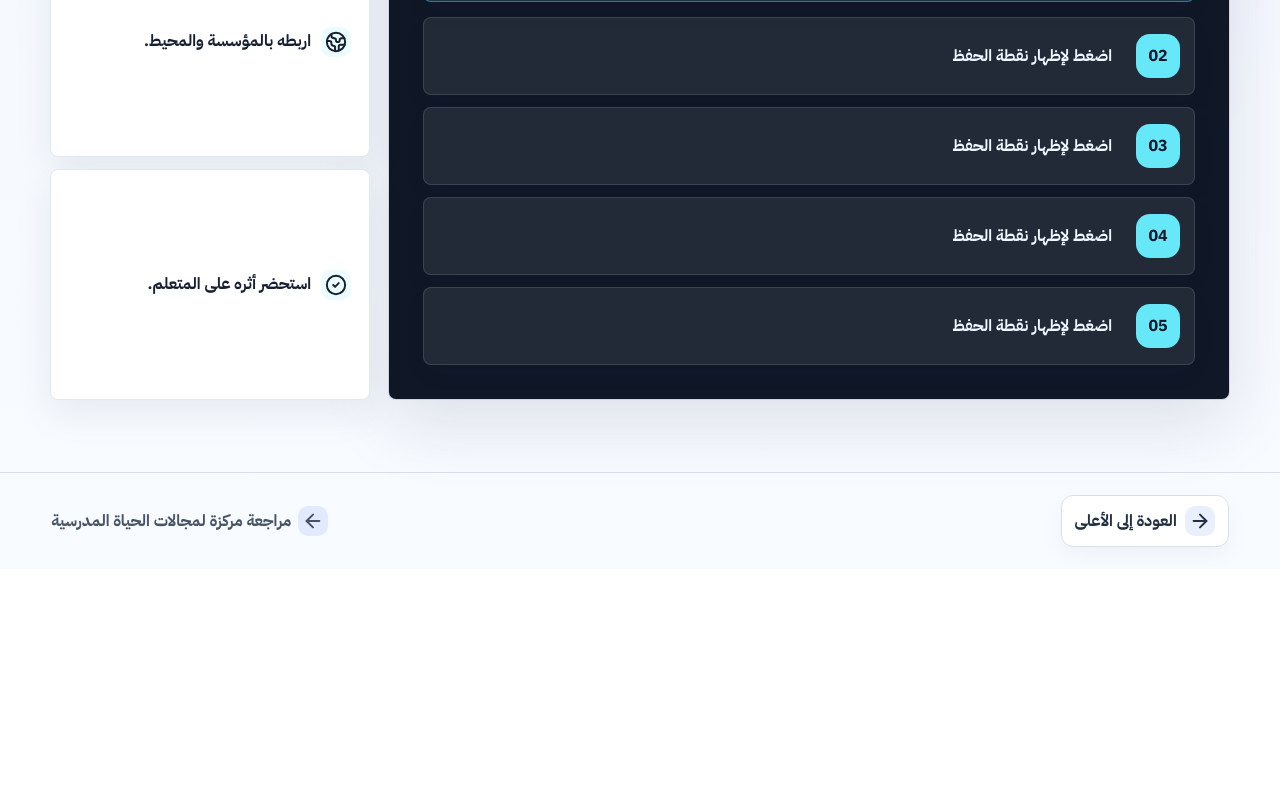
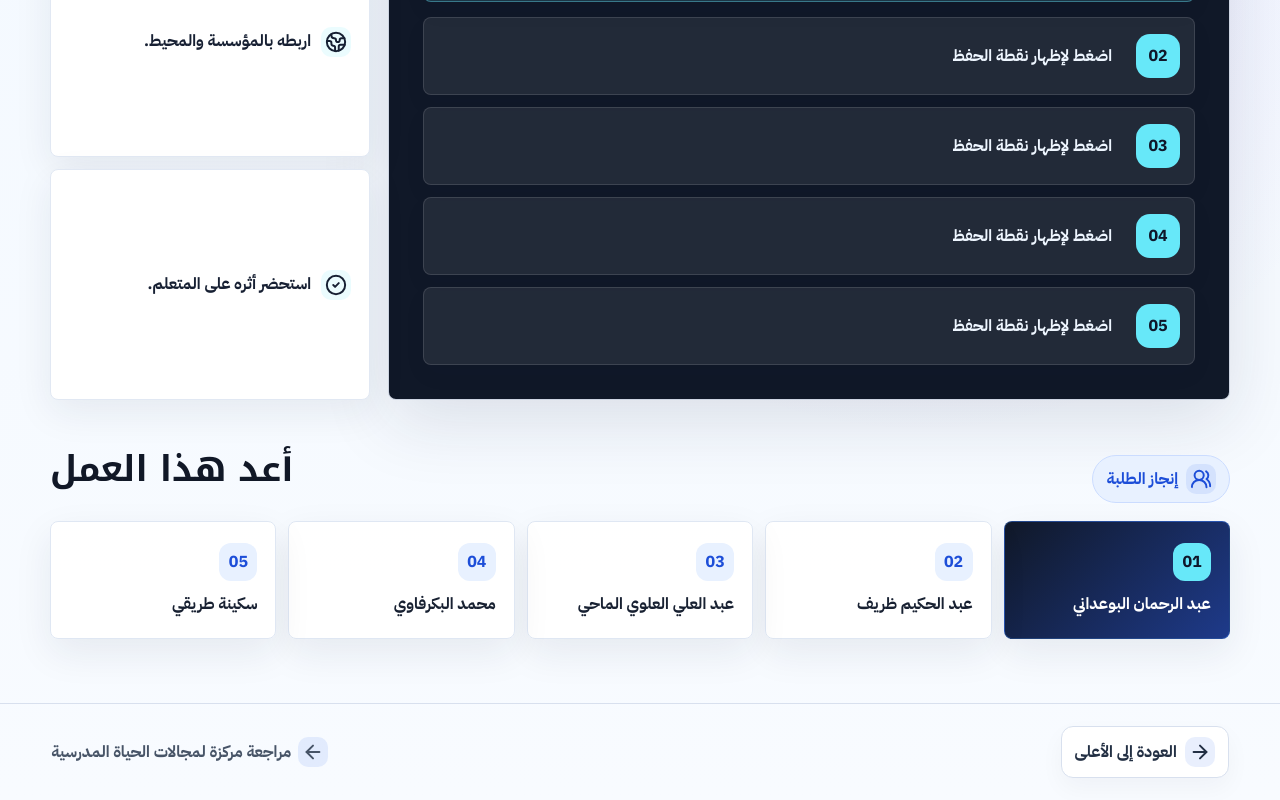
Before and after one commit to abderrahmaneelbouadani/majallat-al-hayat-al-madrasiya, a Next.js app: page / in a window 1280 px wide. Shown: the part 3874-4674 px from the top of the page. Before the commit the page ends 4443 px from the top, so only its background shows below. Built offline with nearby package versions, Linux system fonts and the light colour scheme; a web font is replaced by a local one.

Commit message:
Add student creators section

```diff
--- a/app/globals.css
+++ b/app/globals.css
@@ -1049,7 +1049,7 @@ footer button {
   gap: 18px;
   width: min(1180px, calc(100% - 32px));
   margin: 0 auto;
-  padding: 20px 0 72px;
+  padding: 20px 0 36px;
 }
 
 .memorize-card {
@@ -1145,6 +1145,81 @@ footer button {
   line-height: 1.6;
 }
 
+.creators-section {
+  padding: 0 0 64px;
+}
+
+.creators-heading {
+  display: flex;
+  align-items: flex-end;
+  justify-content: space-between;
+  gap: 16px;
+  margin-bottom: 18px;
+}
+
+.creators-heading h2 {
+  margin: 0;
+  font-family: "Noto Kufi Arabic", "IBM Plex Sans Arabic", sans-serif;
+  font-size: clamp(1.45rem, 2.8vw, 2.2rem);
+}
+
+.creators-grid {
+  display: grid;
+  grid-template-columns: repeat(5, minmax(0, 1fr));
+  gap: 12px;
+}
+
+.creator-card {
+  display: grid;
+  gap: 10px;
+  align-content: center;
+  min-height: 118px;
+  padding: 18px;
+  border: 1px solid #dfe7f3;
+  border-radius: 8px;
+  background: rgba(255, 255, 255, 0.9);
+  box-shadow: 0 14px 38px rgba(24, 35, 63, 0.08);
+  transition: transform 0.22s ease, box-shadow 0.22s ease, border-color 0.22s ease;
+}
+
+.creator-card:hover {
+  transform: translateY(-4px);
+  border-color: var(--active-color);
+  box-shadow: 0 22px 54px rgba(24, 35, 63, 0.14);
+}
+
+.creator-card span {
+  display: grid;
+  place-items: center;
+  width: 38px;
+  aspect-ratio: 1;
+  border-radius: 12px;
+  background: #e8f1ff;
+  color: #1d4ed8;
+  font-weight: 900;
+}
+
+.creator-card strong {
+  color: #182132;
+  font-size: 1rem;
+  line-height: 1.65;
+}
+
+.creator-card.lead {
+  background: linear-gradient(135deg, #101828 0%, #1e3a8a 100%);
+  color: #ffffff;
+  border-color: rgba(59, 130, 246, 0.36);
+}
+
+.creator-card.lead span {
+  background: #67e8f9;
+  color: #0f172a;
+}
+
+.creator-card.lead strong {
+  color: #ffffff;
+}
+
 footer {
   justify-content: space-between;
   gap: 14px;
@@ -1187,6 +1262,10 @@ footer span {
 
   .quick-legend {
     grid-template-columns: repeat(3, 1fr);
+  }
+
+  .creators-grid {
+    grid-template-columns: repeat(2, minmax(0, 1fr));
   }
 
   .focus-strip {
@@ -1378,6 +1457,7 @@ footer span {
   }
 
   .section-heading,
+  .creators-heading,
   footer {
     align-items: stretch;
     flex-direction: column;
@@ -1397,6 +1477,10 @@ footer span {
   }
 
   .memorize-section {
+    padding-bottom: 44px;
+  }
+
+  .creators-section {
     padding-bottom: 44px;
   }
 
@@ -1505,6 +1589,14 @@ footer span {
 
   .quick-legend div {
     min-height: 78px;
+  }
+
+  .creators-grid {
+    grid-template-columns: 1fr;
+  }
+
+  .creator-card {
+    min-height: 92px;
   }
 }
 
--- a/app/page.tsx
+++ b/app/page.tsx
@@ -221,6 +221,14 @@ const memorizationPoints = [
   "المتعلم يشارك في الأندية والمجالس والمشاريع والمبادرات.",
   "الحياة المدرسية ترتبط بالمحيط والشركاء.",
   "المجالات الأربعة تتكامل لتكوين متعلم متوازن."
+];
+
+const creators = [
+  "عبد الرحمان البوعداني",
+  "عبد الحكيم ظريف",
+  "عبد العلي العلوي الماحي",
+  "محمد البكرفاوي",
+  "سكينة طريقي"
 ];
 
 export default function Home() {
@@ -690,6 +698,24 @@ export default function Home() {
         </div>
       </section>
 
+      <section className="creators-section section-shell" data-animate>
+        <div className="creators-heading">
+          <div className="section-kicker">
+            <UsersRound size={18} />
+            إنجاز الطلبة
+          </div>
+          <h2>أعد هذا العمل</h2>
+        </div>
+        <div className="creators-grid" aria-label="أسماء الطلبة الذين أنجزوا هذا العمل">
+          {creators.map((creator, index) => (
+            <div className={index === 0 ? "creator-card lead" : "creator-card"} key={creator}>
+              <span>{String(index + 1).padStart(2, "0")}</span>
+              <strong>{creator}</strong>
+            </div>
+          ))}
+        </div>
+      </section>
+
       <footer>
         <button type="button" onClick={() => window.scrollTo({ top: 0, behavior: "smooth" })}>
           <ArrowRight size={18} />
```
